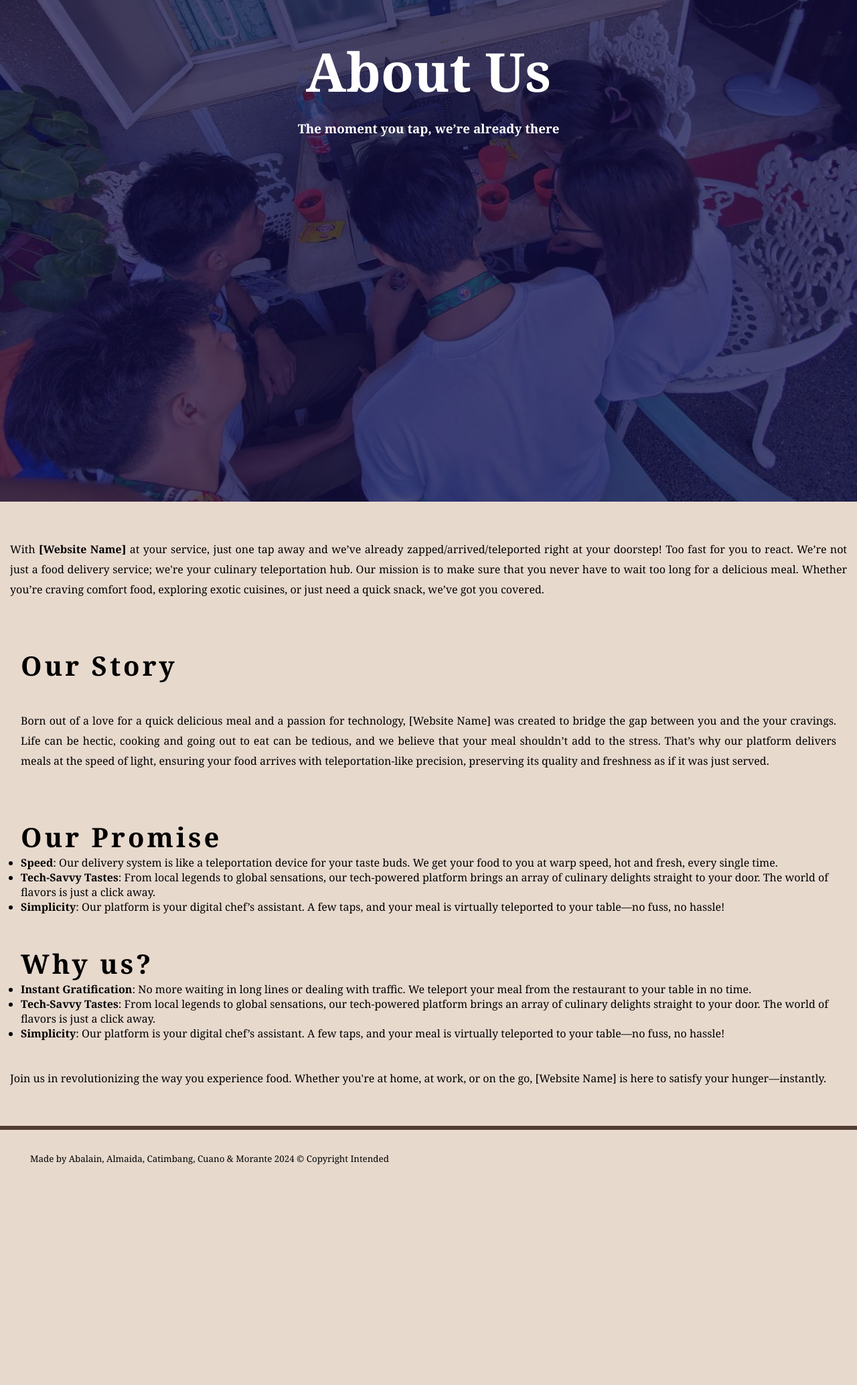
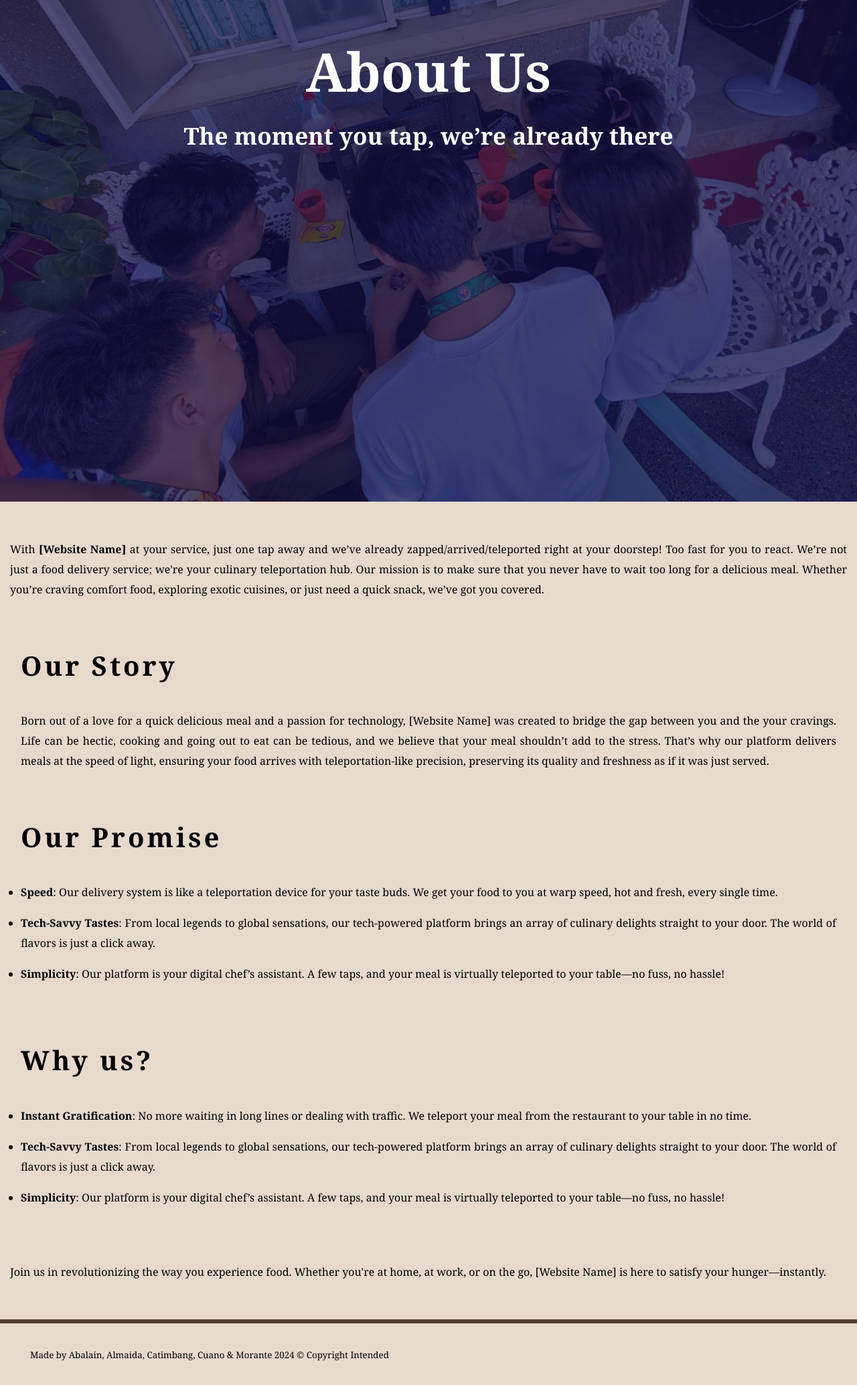
Before and after one commit to Arlynne896/Final-Project-Food-Delivery-Website, a PHP site: page /about.php in a window 1280 px wide. Shown: the part 51-2119 px from the top of the page at 67% size. Before the commit the page ends 1790 px from the top, so only its background shows below. Run offline with PHP 8.4, Linux system fonts and the light colour scheme.

Commit message:
fixed minor issue with spacing

```diff
--- a/about.php
+++ b/about.php
@@ -18,7 +18,7 @@
 			</div>
 		</nav>
 		<div class="header">
-			<h1>About Us<br></h1><h3>The moment you tap, we’re already there</h3>
+			<h1>About Us<br></h1><h3 style="font-size:35px;">The moment you tap, we’re already there</h3>
 		</div>
 		<main>
 			<article>
@@ -36,7 +36,7 @@
 
 			<section>
 				<h2>Our Promise</h2>
-				<ul>
+				<ul style="padding: 2% 0;">
 					<li><b>Speed</b>: Our delivery system is like a teleportation device for your taste buds. We get your food to you at warp speed, hot and fresh, every single time.</li>
 					<li><b>Tech-Savvy Tastes</b>: From local legends to global sensations, our tech-powered platform brings an array of culinary delights straight to your door. The world of flavors is just a click away.</li>
 					<li><b>Simplicity</b>: Our platform is your digital chef’s assistant. A few taps, and your meal is virtually teleported to your table—no fuss, no hassle!</li>
@@ -45,7 +45,7 @@
 
 			<section>
 				<h2>Why us?</h2>
-				<ul>
+				<ul style="padding: 2% 0;">
 					<li><b>Instant Gratification</b>: No more waiting in long lines or dealing with traffic. We teleport your meal from the restaurant to your table in no time.</li>
 					<li><b>Tech-Savvy Tastes</b>: From local legends to global sensations, our tech-powered platform brings an array of culinary delights straight to your door. The world of flavors is just a click away.</li>
 					<li><b>Simplicity</b>: Our platform is your digital chef’s assistant. A few taps, and your meal is virtually teleported to your table—no fuss, no hassle!</li>
--- a/sample.css
+++ b/sample.css
@@ -9,9 +9,11 @@ body {
   font-family: Georgia, serif;
 }
 
-p {
+p, li{
   font-size: 16px;
   margin: 1rem 0;
+  line-height: 1.875;
+  text-align: justify;
 }
 
 section {
@@ -38,10 +40,8 @@ main h2 {
   letter-spacing: 4px;
 }
 
-main p {
+main p{
   padding: 2% 0;
-  line-height: 1.875; /* Adjusted to 30px line-height */
-  text-align: justify;
 }
 
 .navbar {
```
